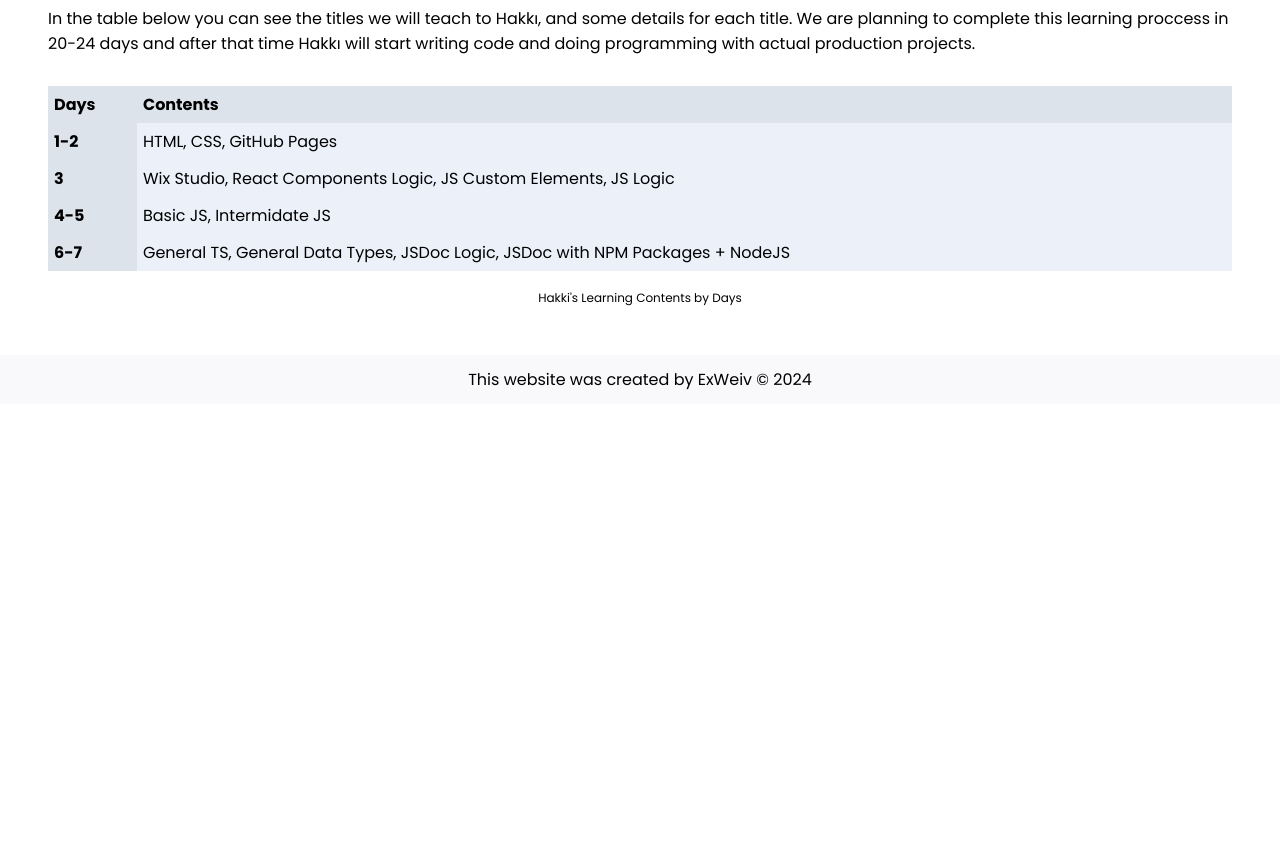
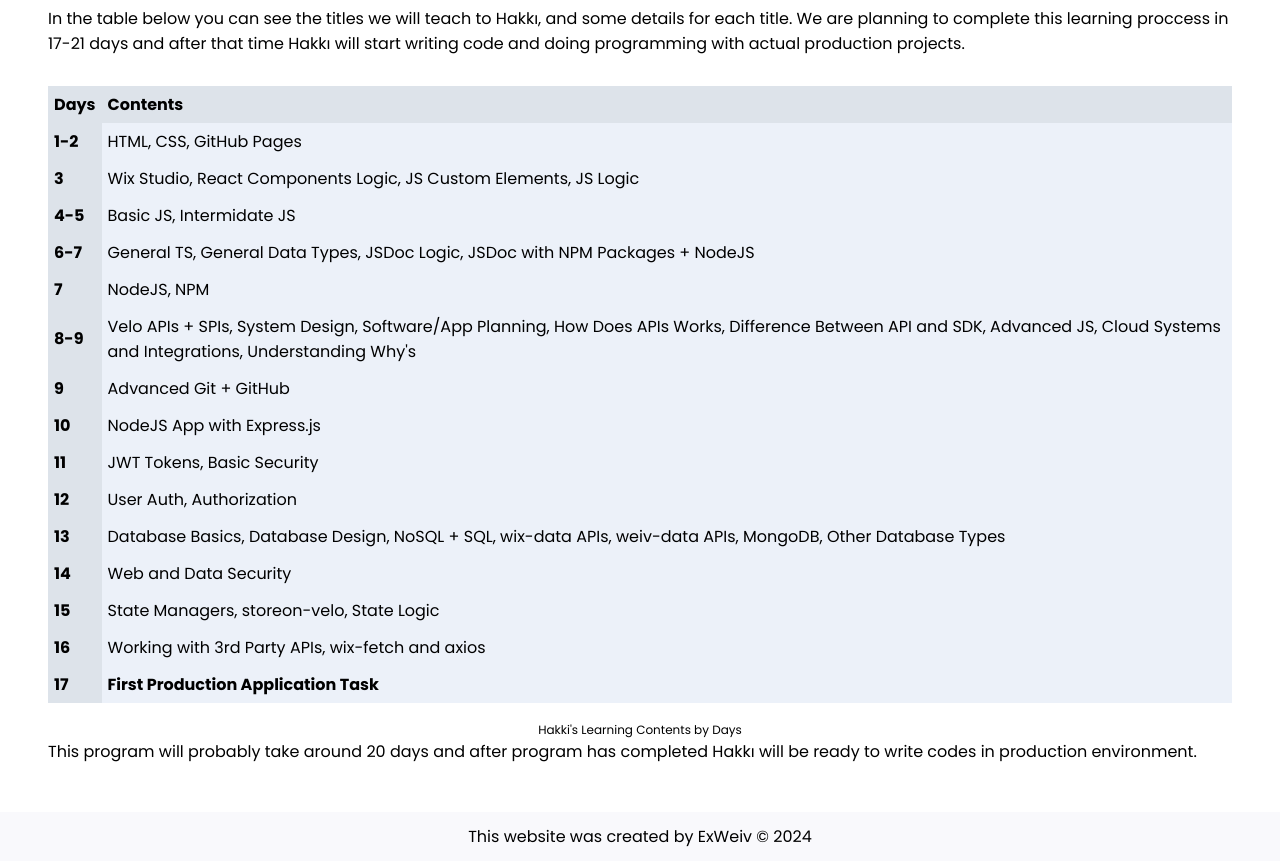
Before and after one commit to loeiks/github-pages-test, a plain HTML site: page index.html in a window 1280 px wide. Shown: the part 149-1010 px from the top of the page. Before the commit the page ends 800 px from the top, so only its background shows below. Drawn offline with Linux system fonts and the light colour scheme.

Commit message:
new days aded

```diff
--- a/index.html
+++ b/index.html
@@ -23,7 +23,7 @@
             <h1>Learning Proccess of Hakkı</h1>
             <p>
                 In the table below you can see the titles we will teach to Hakkı, and some details for each title.
-                We are planning to complete this learning proccess in 20-24 days and after that time Hakkı will start
+                We are planning to complete this learning proccess in 17-21 days and after that time Hakkı will start
                 writing code and doing programming with actual production projects.
             </p>
         </div>
@@ -55,8 +55,57 @@
                         <th scope="row">6-7</th>
                         <td>General TS, General Data Types, JSDoc Logic, JSDoc with NPM Packages + NodeJS</td>
                     </tr>
+                    <tr>
+                        <th scope="row">7</th>
+                        <td>NodeJS, NPM</td>
+                    </tr>
+                    <tr>
+                        <th scope="row">8-9</th>
+                        <td>Velo APIs + SPIs, System Design, Software/App Planning, How Does APIs Works, Difference
+                            Between API and SDK, Advanced JS, Cloud Systems and Integrations, Understanding Why's</td>
+                    </tr>
+                    <tr>
+                        <th scope="row">9</th>
+                        <td>Advanced Git + GitHub</td>
+                    </tr>
+                    <tr>
+                        <th scope="row">10</th>
+                        <td>NodeJS App with Express.js</td>
+                    </tr>
+                    <tr>
+                        <th scope="row">11</th>
+                        <td>JWT Tokens, Basic Security</td>
+                    </tr>
+                    <tr>
+                        <th scope="row">12</th>
+                        <td>User Auth, Authorization</td>
+                    </tr>
+                    <tr>
+                        <th scope="row">13</th>
+                        <td>Database Basics, Database Design, NoSQL + SQL, wix-data APIs, weiv-data APIs, MongoDB, Other
+                            Database Types</td>
+                    </tr>
+                    <tr>
+                        <th scope="row">14</th>
+                        <td>Web and Data Security</td>
+                    </tr>
+                    <tr>
+                        <th scope="row">15</th>
+                        <td>State Managers, storeon-velo, State Logic</td>
+                    </tr>
+                    <tr>
+                        <th scope="row">16</th>
+                        <td>Working with 3rd Party APIs, wix-fetch and axios</td>
+                    </tr>
+                    <tr>
+                        <th scope="row">17</th>
+                        <td><strong>First Production Application Task</strong></td>
+                    </tr>
                 </tbody>
             </table>
+
+            <p>This program will probably take around 20 days and after program has completed Hakkı will be ready to
+                write codes in production environment.</p>
         </div>
     </main>
 
```
